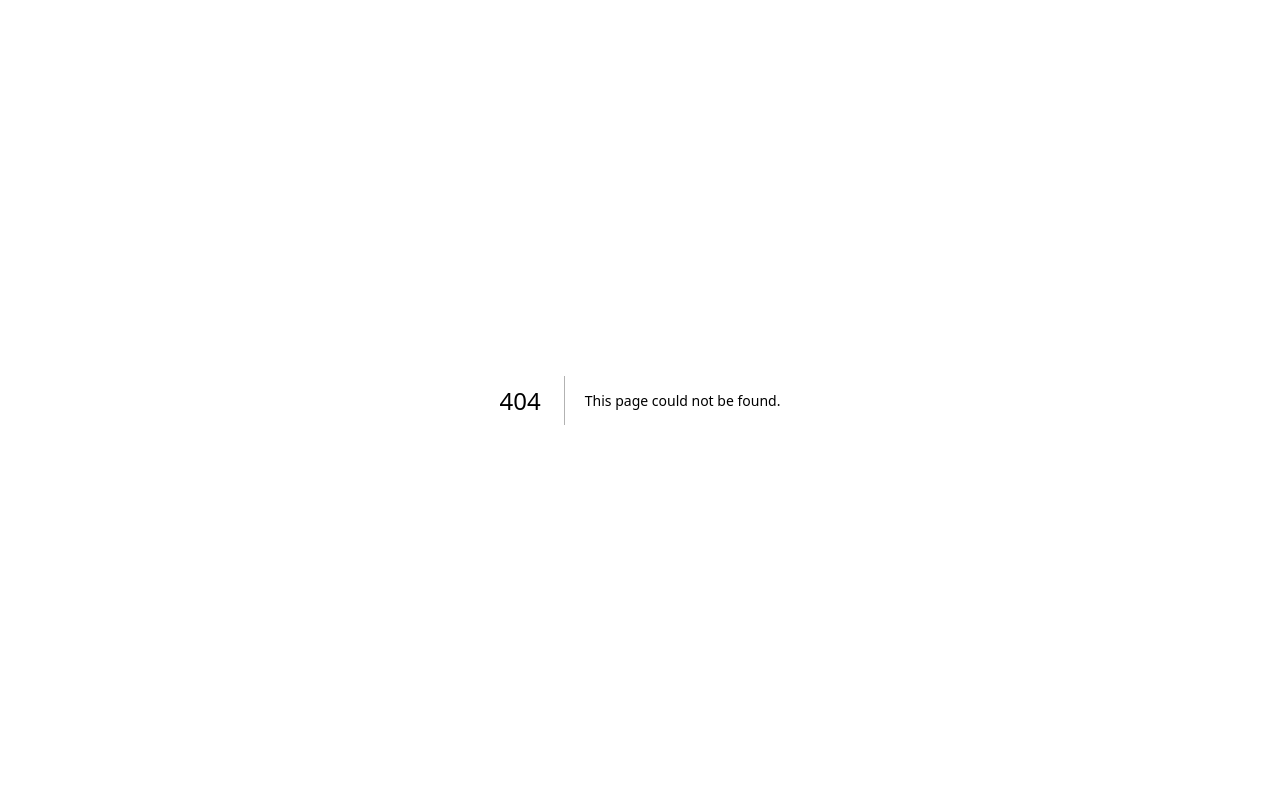
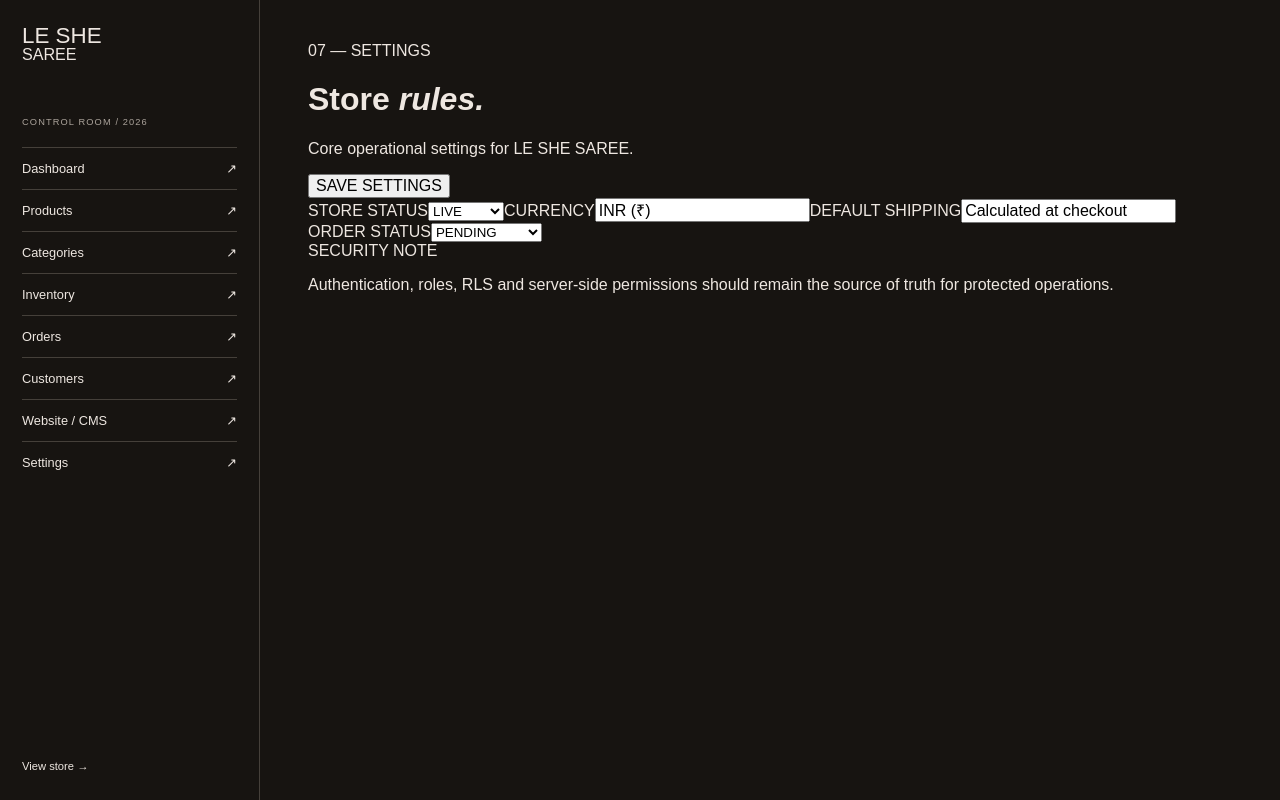
Before and after one commit to leshesaree/leshesaree, a Next.js app: page /admin/settings in a window 1280 px wide. Before the commit this address had no page. Built offline with nearby package versions, Linux system fonts and the light colour scheme.

Commit message:
Add store settings page

```diff
--- /dev/null
+++ b/app/admin/settings/page.tsx
@@ -0,0 +1,17 @@
+"use client";
+
+import { useState } from "react";
+
+export default function SettingsPage() {
+  const [saved, setSaved] = useState(false);
+  return <div className="admin-page">
+    <header className="admin-page-head"><div><span className="admin-eyebrow">07 — SETTINGS</span><h1>Store <i>rules.</i></h1><p>Core operational settings for LE SHE SAREE.</p></div><button className="admin-action" onClick={() => { setSaved(true); setTimeout(() => setSaved(false), 1400); }}>{saved ? "SAVED ✓" : "SAVE SETTINGS"}</button></header>
+    <section className="settings-list">
+      <label><span>STORE STATUS</span><select defaultValue="live"><option value="live">LIVE</option><option value="paused">PAUSED</option></select></label>
+      <label><span>CURRENCY</span><input defaultValue="INR (₹)" readOnly /></label>
+      <label><span>DEFAULT SHIPPING</span><input defaultValue="Calculated at checkout" /></label>
+      <label><span>ORDER STATUS</span><select defaultValue="pending"><option value="pending">PENDING</option><option value="confirmed">CONFIRMED</option><option value="processing">PROCESSING</option></select></label>
+    </section>
+    <div className="cms-note"><span>SECURITY NOTE</span><p>Authentication, roles, RLS and server-side permissions should remain the source of truth for protected operations.</p></div>
+  </div>;
+}
```
